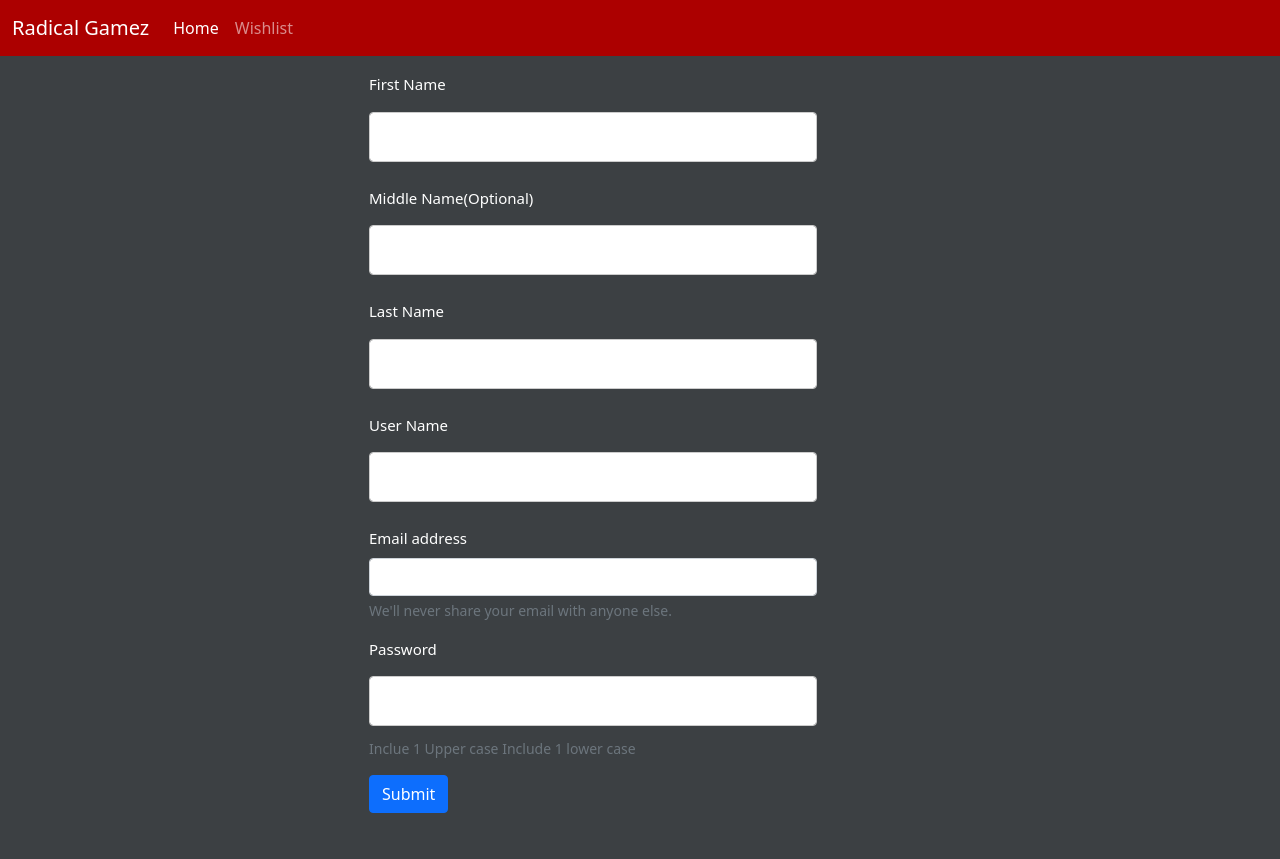
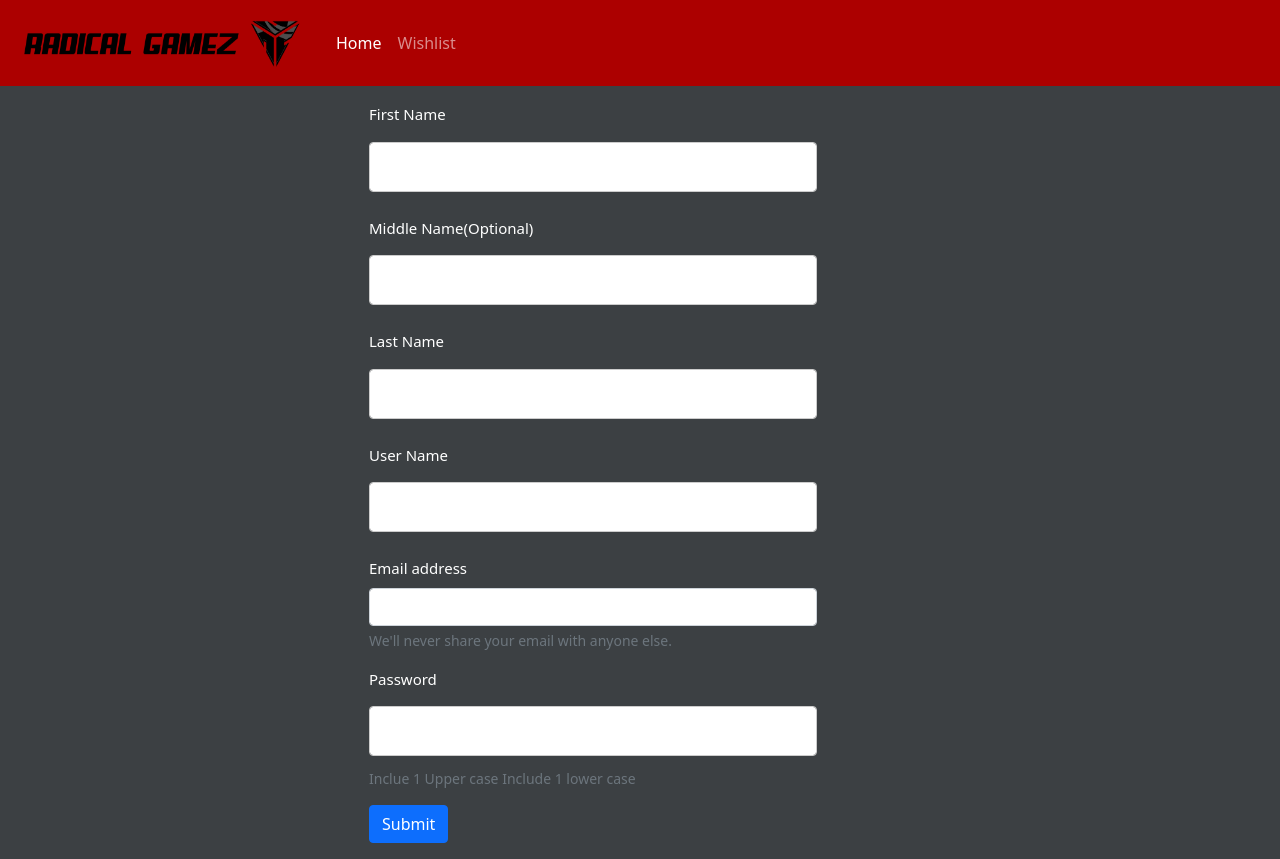
Before and after one commit to playerthomasm6/raticles, a website: page public/createuser.html in a window 1280 px wide. Before the commit the page ends 829 px from the top, so only its background shows below. Drawn offline with nearby package versions, Linux system fonts and the light colour scheme.

Commit message:
logo added to all pages

```diff
--- a/public/createuser.html
+++ b/public/createuser.html
@@ -14,7 +14,7 @@
 </head>
 <nav class="navbar navbar-expand-lg navbar-dark">
   <div class="container-fluid">
-    <a class="navbar-brand" href="#">Radical Gamez</a>
+    <a class="navbar-brand" href="#"><img src="./assets/img/logo.png" id="logo"></a>
     <button class="navbar-toggler" type="button" data-bs-toggle="collapse" data-bs-target="#navbarTogglerDemo03"
       aria-controls="navbarTogglerDemo03" aria-expanded="false" aria-label="Toggle navigation">
       <span class="navbar-toggler-icon"></span>
```
Also changed, not shown: public/gameinfo.html (+1 -1 lines), public/index.html (+1 -1 lines), public/wishlist.html (+1 -1 lines), public/assets/js/igdb.js (line endings or trailing spaces).
